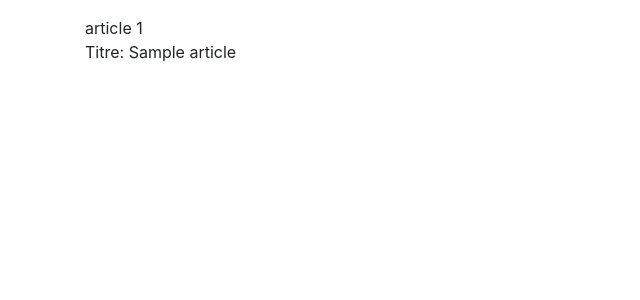
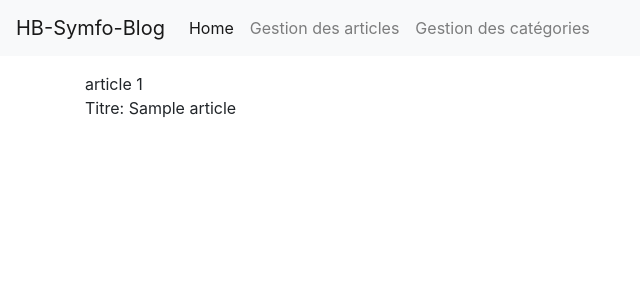
Before and after one commit to tomsihap/symfony-example-blog-project, a Symfony app: template templates/articles/show.html.twig in a window 1280 px wide. Shown: the top 300 px of the page, without its empty margins (0-640 px from the left). Run offline with Twig, Linux system fonts and the light colour scheme; the template is opened without the code that fills it: most values are stand-ins (such as "Sample title", 1, 10 or a date in 2020); some libraries are stand-ins or nearby versions.

Commit message:
Application index page + navbar

```diff
--- a/src/Controller/ArticlesController.php
+++ b/src/Controller/ArticlesController.php
@@ -18,7 +18,7 @@ class ArticlesController extends AbstractController
     private $articleRepository;
 
     /**
-     * @Route("/articles", methods={"GET"}, name="articles")
+     * @Route("/articles", methods={"GET"}, name="articles_index")
      */
     public function index(ArticleRepository $articleRepository) : Response
     {
--- a/src/Controller/PagesController.php
+++ b/src/Controller/PagesController.php
@@ -4,6 +4,7 @@ namespace App\Controller;
 
 use Symfony\Bundle\FrameworkBundle\Controller\AbstractController;
 use Symfony\Component\HttpFoundation\Response;
+use Symfony\Component\Routing\Annotation\Route;
 
 class PagesController extends AbstractController {
 
--- /dev/null
+++ b/templates/_partials/navbar.html.twig
@@ -0,0 +1,20 @@
+<nav class="navbar navbar-expand-lg navbar-light bg-light">
+    <a class="navbar-brand" href="{{ path('app_index') }}">HB-Symfo-Blog</a>
+    <button class="navbar-toggler" type="button" data-toggle="collapse" data-target="#navbarNavDropdown"
+        aria-controls="navbarNavDropdown" aria-expanded="false" aria-label="Toggle navigation">
+        <span class="navbar-toggler-icon"></span>
+    </button>
+    <div class="collapse navbar-collapse" id="navbarNavDropdown">
+        <ul class="navbar-nav">
+            <li class="nav-item active">
+                <a class="nav-link" href="{{ path('app_index') }}">Home <span class="sr-only">(current)</span></a>
+            </li>
+            <li class="nav-item">
+                <a class="nav-link" href="{{ path('articles_index') }}">Gestion des articles</a>
+            </li>
+            <li class="nav-item">
+                <a class="nav-link" href="{{ path('articles_index') }}">Gestion des catégories</a>
+            </li>
+        </ul>
+    </div>
+</nav>
--- a/templates/articles/form.html.twig
+++ b/templates/articles/form.html.twig
@@ -2,7 +2,7 @@
 
 {% block body %}
 
-    <a href="{{path('articles') }}" class="btn btn-primary"><i class="fa fa-arrow-left" aria-hidden="true"></i>
+    <a href="{{path('articles_index') }}" class="btn btn-primary"><i class="fa fa-arrow-left" aria-hidden="true"></i>
             Retour à la liste</a>
 
 
--- a/templates/base.html.twig
+++ b/templates/base.html.twig
@@ -15,6 +15,8 @@
         {% block stylesheets %}{% endblock stylesheets %}
     </head>
     <body>
+
+        {% include "_partials/navbar.html.twig" %}
         <div class="container mt-3">
 
             {% for label, messages in app.flashes() %}
```
